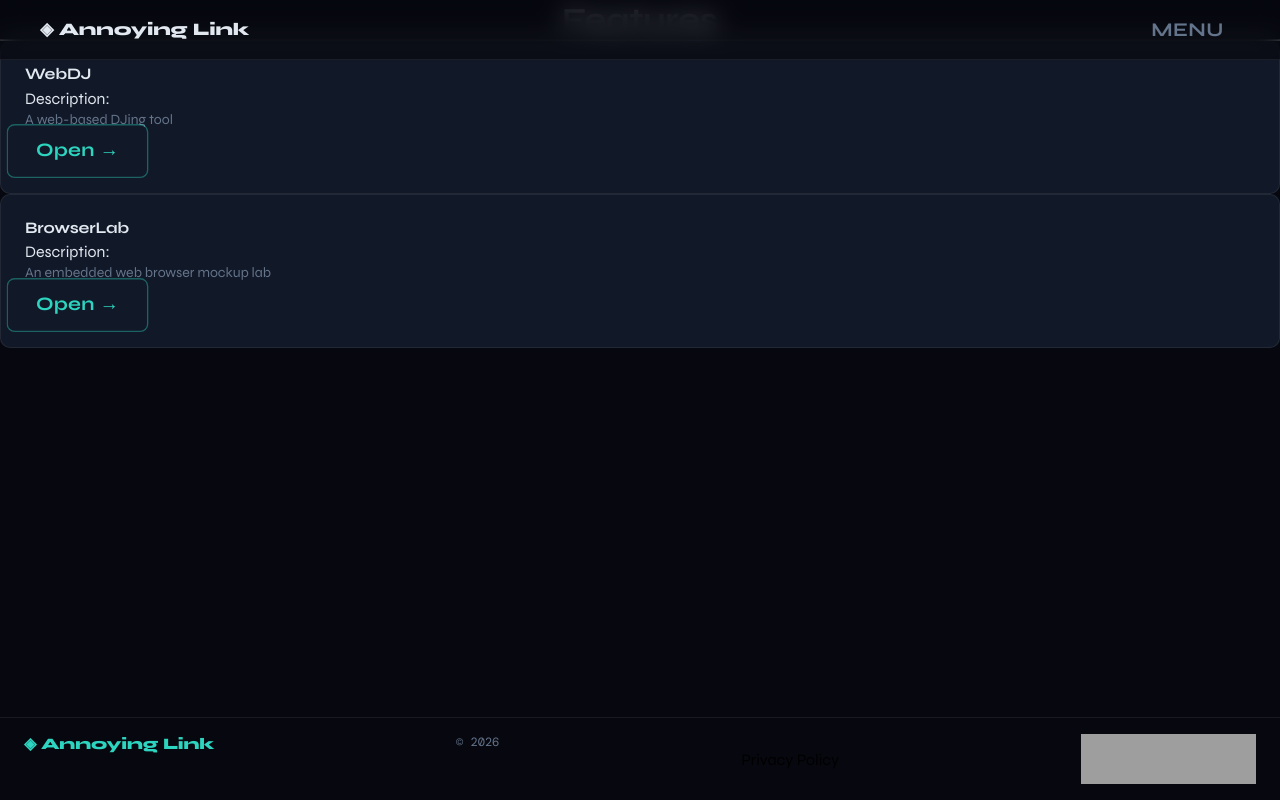
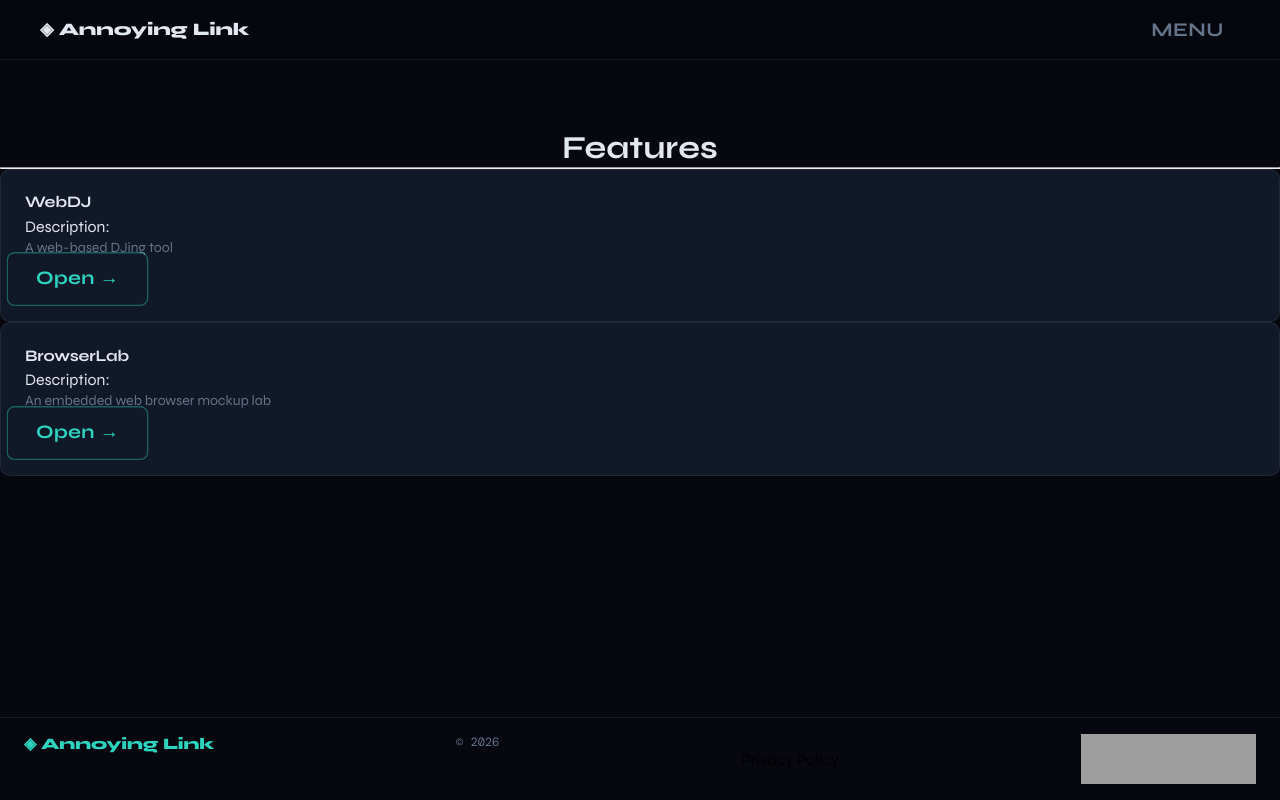
Before and after one commit to paydaypay1/annoying-link, a React (Vite) app: page /features in a window 1280 px wide. Built offline with nearby package versions, Linux system fonts and the light colour scheme; grey boxes are pictures that could not be loaded; a web font is replaced by a local one.

Commit message:
Removed DB implemeimplementation to get project stable

```diff
--- a/package.json
+++ b/package.json
@@ -7,7 +7,7 @@
     "dev": "vite",
     "build": "tsc && vite build",
     "preview": "vite preview",
-    "start": "npx prisma migrate deployment && npm run build && node index.js",
+    "start": "npm run build && node index.js",
     "watch": "vite build --watch"
   },
   "dependencies": {
--- a/src/pages/Features.tsx
+++ b/src/pages/Features.tsx
@@ -15,7 +15,7 @@ const featureList: FeatureItem[] = [
 
 export default function Features() {
   return (
-    <div className="home" style={{margin: {top: "10%"}}}>
+    <div className="home" style={{marginTop: "10%"}}>
       <center><h1>Features</h1></center>
       <hr/>
       <div className="cards">
```
Also changed, not shown: index.js (+8 -8 lines), 1 other file (tests, documents, lock files or other folders).
